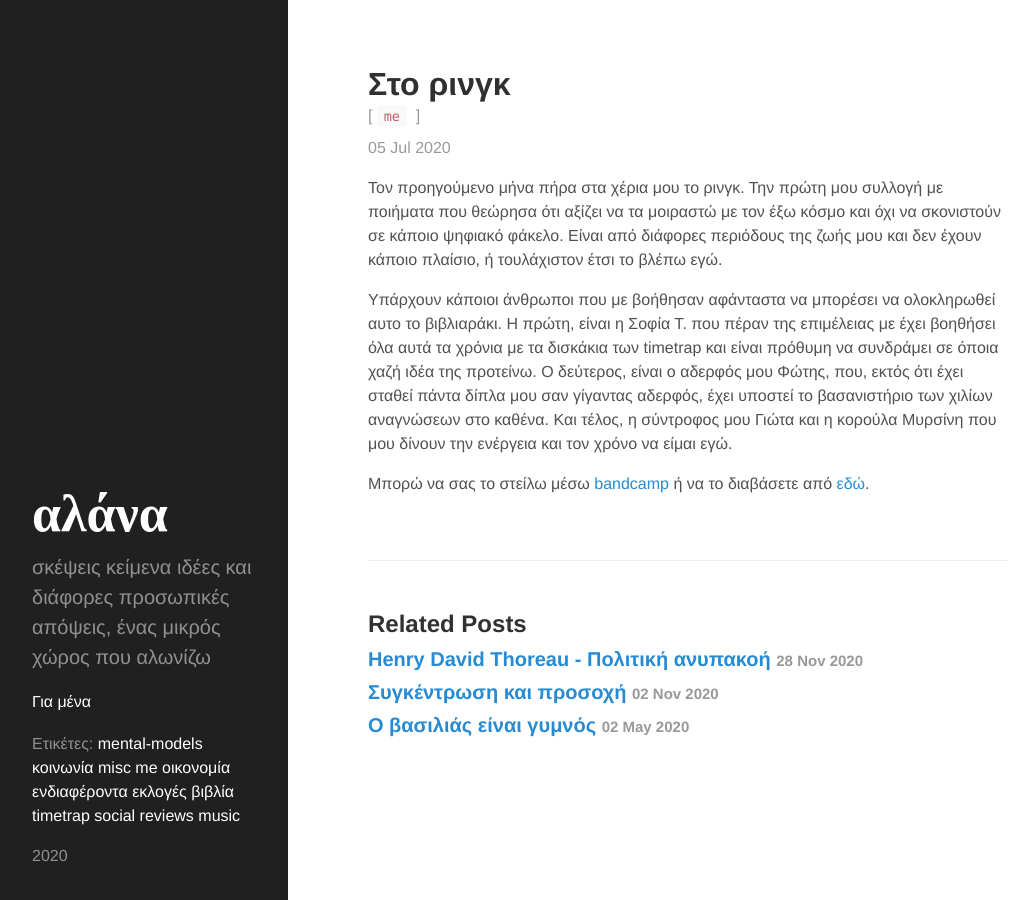
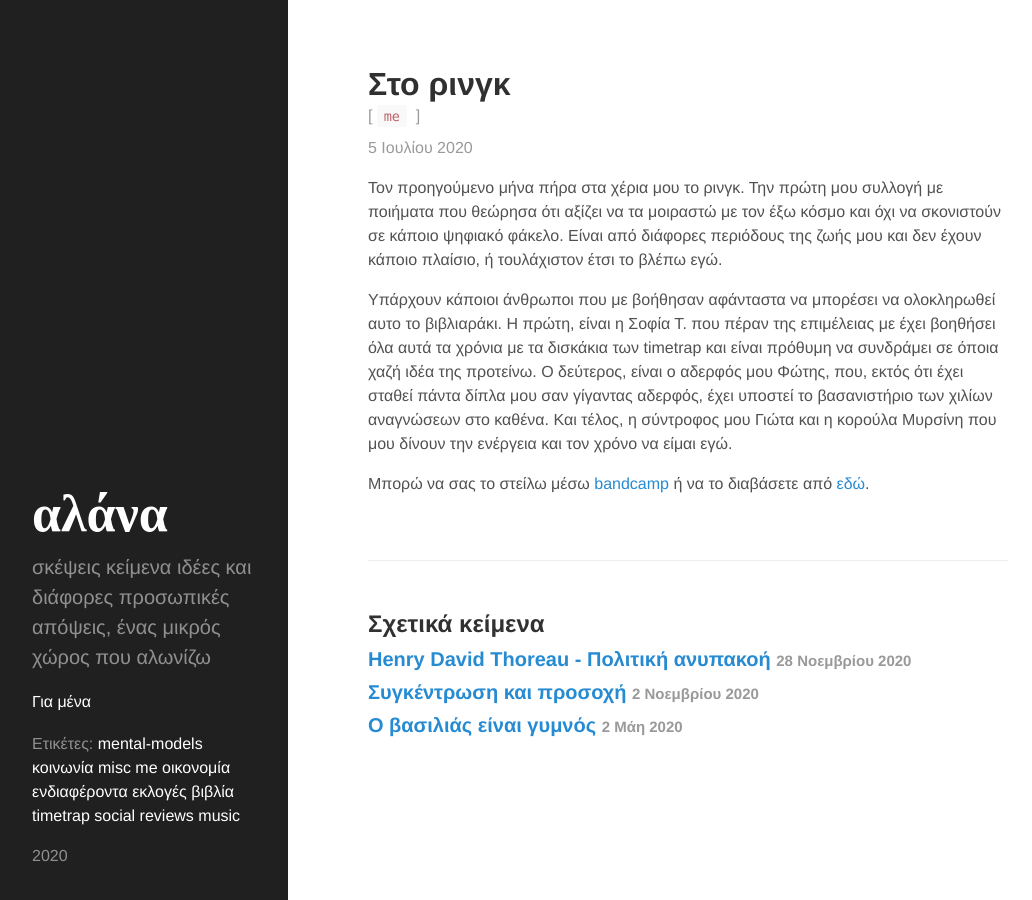
Before and after one commit to chief/chief.github.io, a Jekyll site: the page built from _posts/2020-07-05-sto-ring.md, in a window 1280 px wide. Shown: the whole page, without its empty margins (0-1032 px from the left). Built offline with Jekyll 4.4.1, drawn with Linux system fonts in a browser that asks for light colours; some web fonts are replaced.

Commit message:
Add more translations

```diff
--- a/_layouts/post.html
+++ b/_layouts/post.html
@@ -11,19 +11,57 @@
     {% endfor %}
     ]
   </span>
-  <span class="post-date">{{ page.date | date_to_string }}</span>
+  <span class="post-date">
+    <!-- Whitespace added for readability -->
+    {% assign m = page.date | date: "%-m" %}
+    {{ page.date | date: "%-d" }}
+    {% case m %}
+    {% when '1' %}Ιανουαρίου
+    {% when '2' %}Φεβρουαρίου
+    {% when '3' %}Μαρτίου
+    {% when '4' %}Απριλίου
+    {% when '5' %}Μάη
+    {% when '6' %}Ιουνίου
+    {% when '7' %}Ιουλίου
+    {% when '8' %}Αυγούστου
+    {% when '9' %}Σεπτεμβρίου
+    {% when '10' %}Οκτωβρίου
+    {% when '11' %}Nοεμβρίου
+    {% when '12' %}Δεκεμβρίου
+    {% endcase %}
+    {{ page.date | date: "%Y" }}
+  </span>
   {{ content }}
 </div>
 
 <div class="related">
-  <h2>Related Posts</h2>
+  <h2>Σχετικά κείμενα</h2>
   <ul class="related-posts">
     {% for post in site.related_posts limit:3 %}
     <li>
       <h3>
         <a href="{{ post.url }}">
           {{ post.title }}
-          <small>{{ post.date | date_to_string }}</small>
+          <small>
+            <!-- Whitespace added for readability -->
+            {% assign m = post.date | date: "%-m" %}
+            {{ post.date | date: "%-d" }}
+            {% case m %}
+            {% when '1' %}Ιανουαρίου
+            {% when '2' %}Φεβρουαρίου
+            {% when '3' %}Μαρτίου
+            {% when '4' %}Απριλίου
+            {% when '5' %}Μάη
+            {% when '6' %}Ιουνίου
+            {% when '7' %}Ιουλίου
+            {% when '8' %}Αυγούστου
+            {% when '9' %}Σεπτεμβρίου
+            {% when '10' %}Οκτωβρίου
+            {% when '11' %}Nοεμβρίου
+            {% when '12' %}Δεκεμβρίου
+            {% endcase %}
+            {{ post.date | date: "%Y" }}
+          </small>
         </a>
       </h3>
     </li>
```
Also changed, not shown: _layouts/tagpage.html (+20 -1 lines), index.html (+20 -1 lines).
